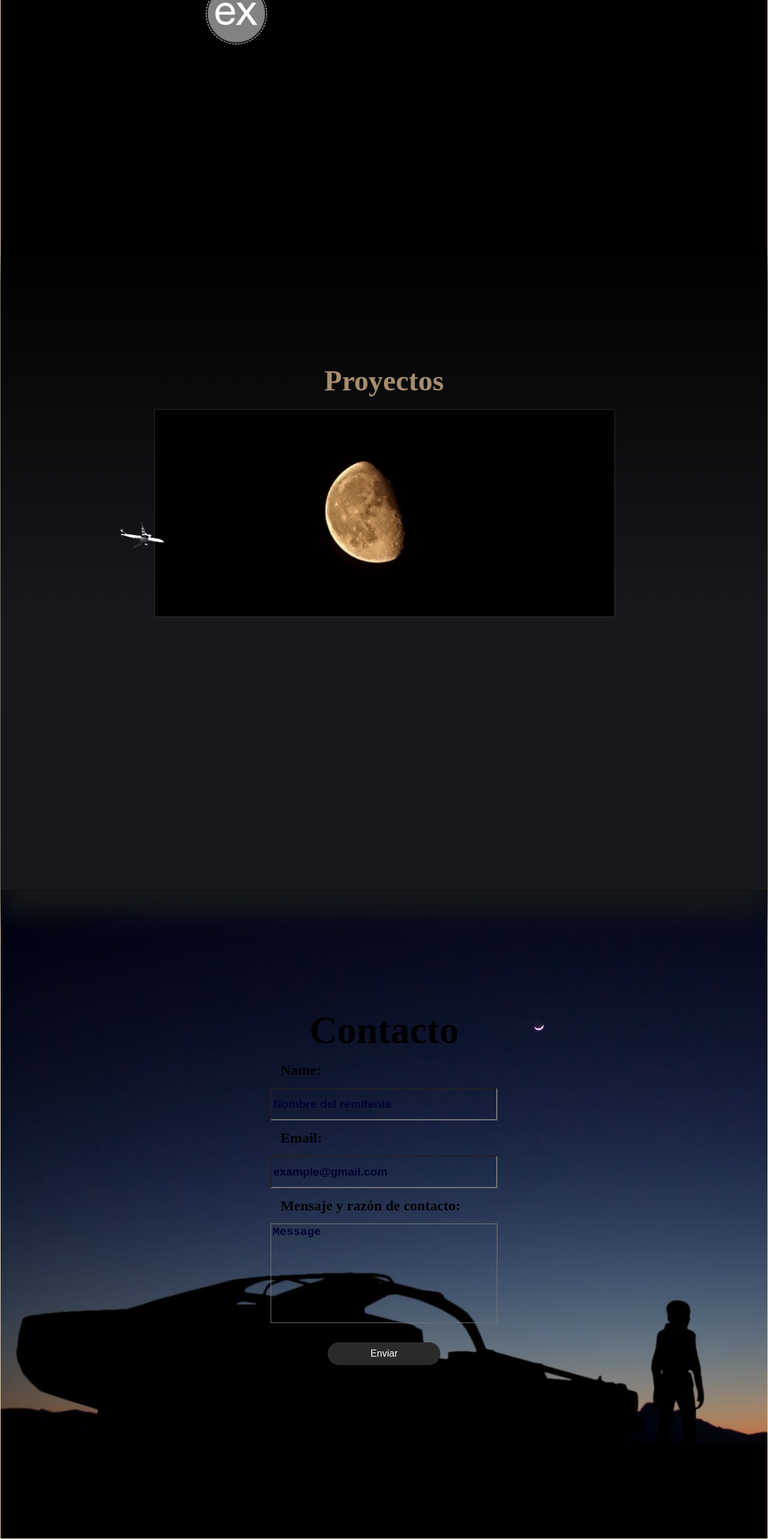
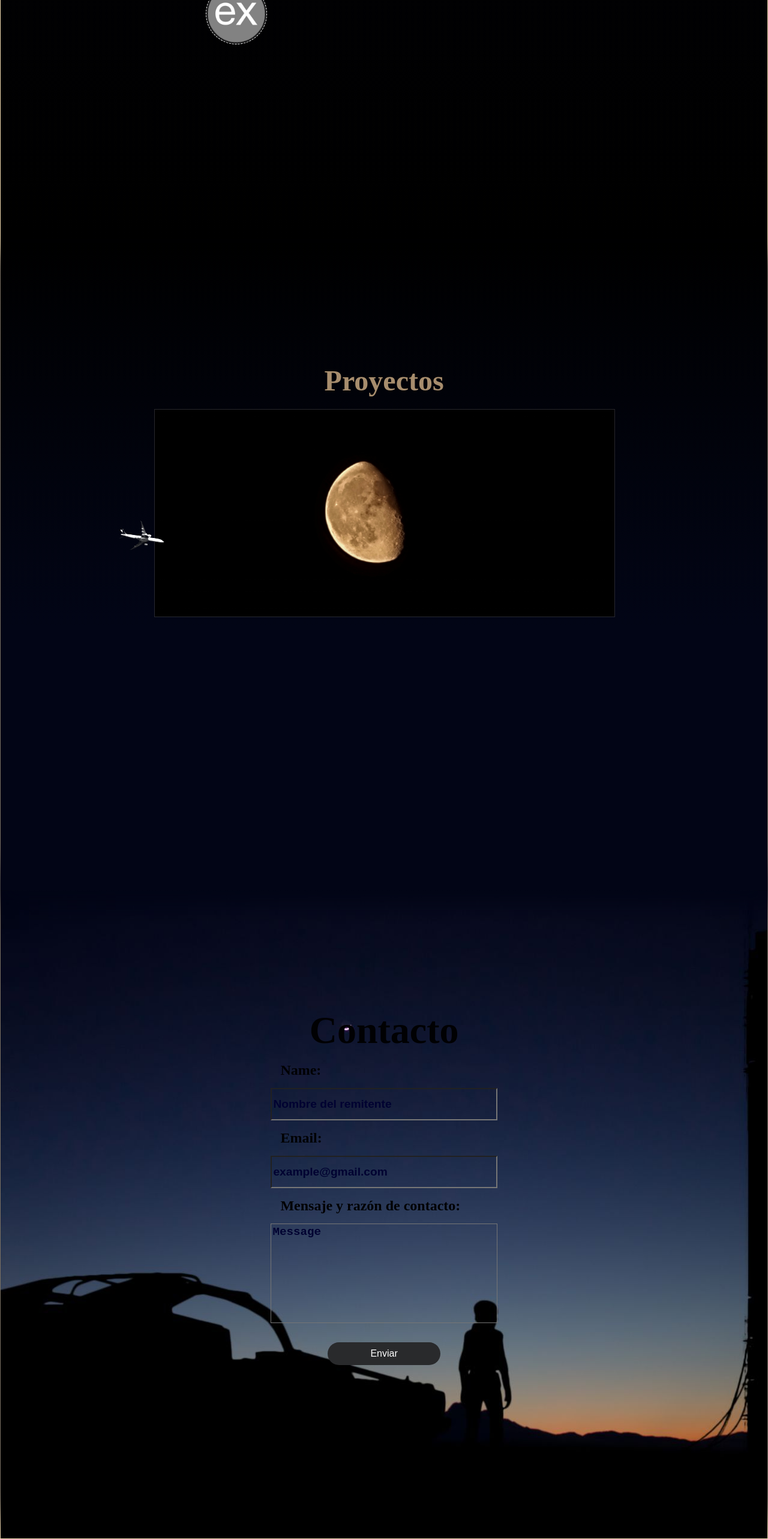
Before and after one commit to Brayanl0-o/Portfolio_V.1.0, an Angular app: page / in a window 1280 px wide. Shown: the part 1757-4323 px from the top of the page at 60% size. Built offline with nearby package versions, Linux system fonts and the light colour scheme.

Commit message:
updated > app.component.css

```diff
--- a/src/app/app.component.css
+++ b/src/app/app.component.css
@@ -10,16 +10,22 @@
 
 .background-mid-low {
   position: relative;
-  background: linear-gradient(180deg, #000000 0%, #18191D 59.37%, #16171B 100%);
+  background: linear-gradient(180deg, #000000 0%, #020516 59.37%, #020516 100%);
   background-position: -920px -570px;
   background-size: cover;
   background-repeat: no-repeat;
   background-position: center center;
-  box-shadow: 0px 40px 40px #16171B;
+  box-shadow: 0px 20px 30px #020516;
+
   z-index: 5;
+
 }
 
 .background-low {
+  box-shadow: 0px -40px 40px #020516;
   background: url(../assets/images/general/video_game-half_life_2-alyx_vance-silhouette-431084.jpeg);
+  background-size: cover;
+  background-repeat: no-repeat;
+  background-position: center center;
   height: 1080px;
 }
```
